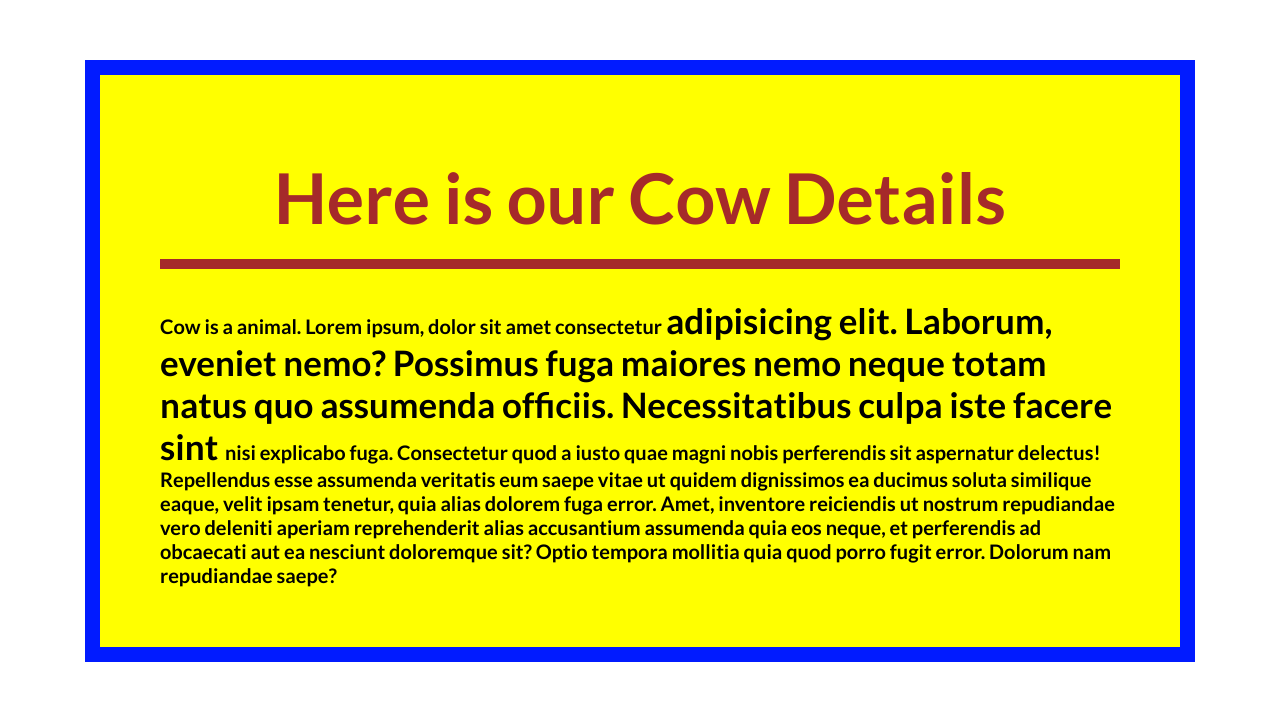
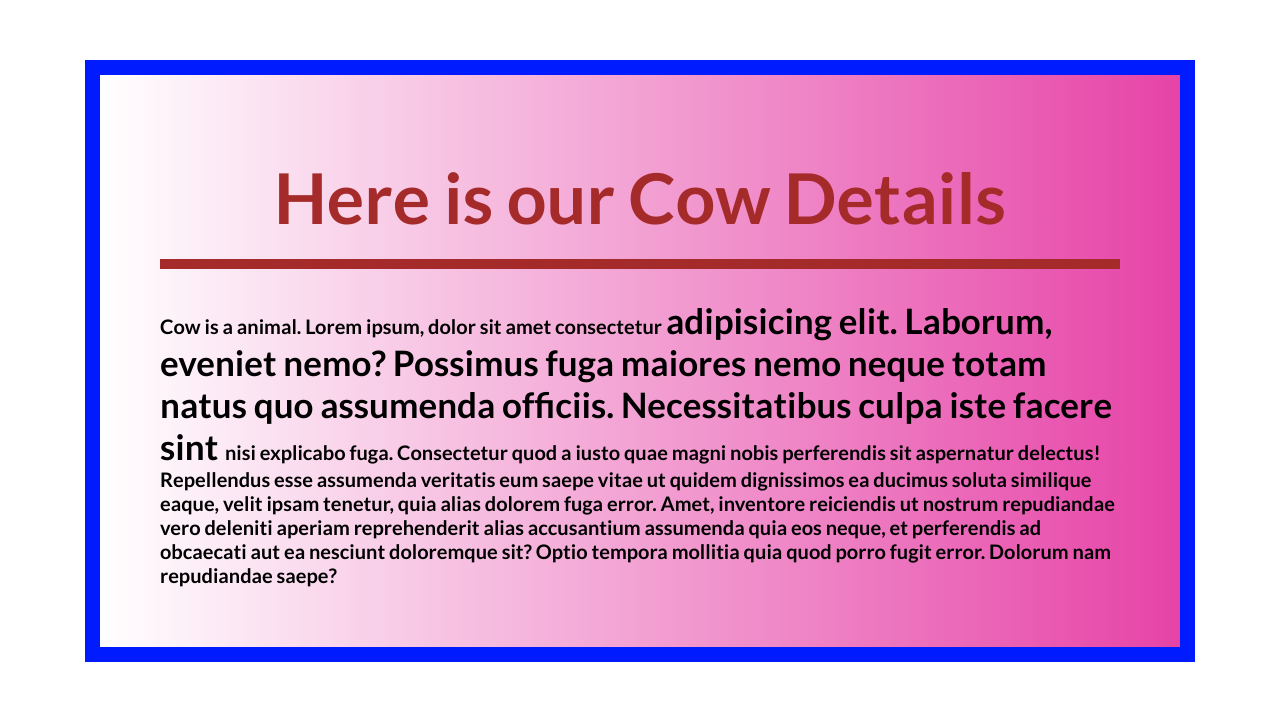
Before and after one commit to ahmedraza069/HTML---CSS-SESSION, a plain HTML site: page index.html in a window 1280 px wide. Shown: the part 800-1520 px from the top of the page. Drawn offline with Linux system fonts and the light colour scheme.

Commit message:
cow projects image section has been done

```diff
--- a/styles/style.css
+++ b/styles/style.css
@@ -26,7 +26,7 @@
 .cow_details, #cow_types{
     width: 75%;
     margin: 60px auto;
-    background-color: rgb(255, 255, 0);
+    background: linear-gradient(to right, rgba(223, 16, 16, 0), rgb(230, 67, 167));
     padding: 60px;
     border-width: 15px;
     border-color: rgb(1, 27, 255);
```
